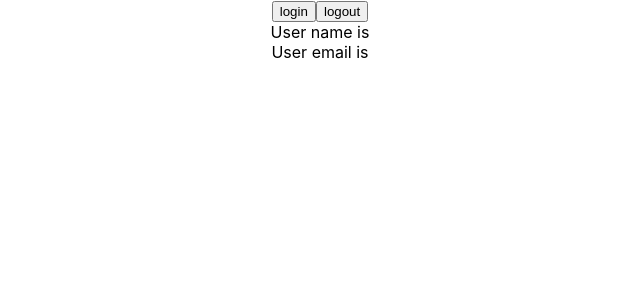
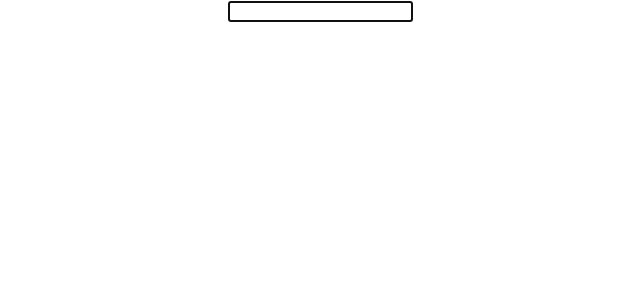
Before and after one commit to fahadshoukat/react-typescript, a React (Create React App) app: page / in a window 1280 px wide. Shown: the top 300 px of the page, without its empty margins (320-960 px from the left). Built offline with nearby package versions, Linux system fonts and the light colour scheme.

Commit message:
useRef with DOM

```diff
--- a/src/App.tsx
+++ b/src/App.tsx
@@ -1,12 +1,9 @@
 import "./App.css";
-import User from "./components/context/User";
-import { UserContextProvider } from "./components/context/UserContext";
+import DomRef from "./components/ref/DomRef";
 
 function App() {
   return <div className="App">
-    <UserContextProvider>
-      <User />
-    </UserContextProvider>
+    <DomRef />
   </div>;
 }
 
--- /dev/null
+++ b/src/components/ref/DomRef.tsx
@@ -0,0 +1,18 @@
+import { useEffect, useRef } from 'react'
+
+const DomRef = () => {
+
+    const inputRef = useRef<HTMLInputElement>(null!);
+
+    useEffect(() => {
+        inputRef.current.focus()
+
+    }, [])
+  return (
+    <div>
+        <input type="text" ref={inputRef} />
+    </div>
+  )
+}
+
+export default DomRef
```
